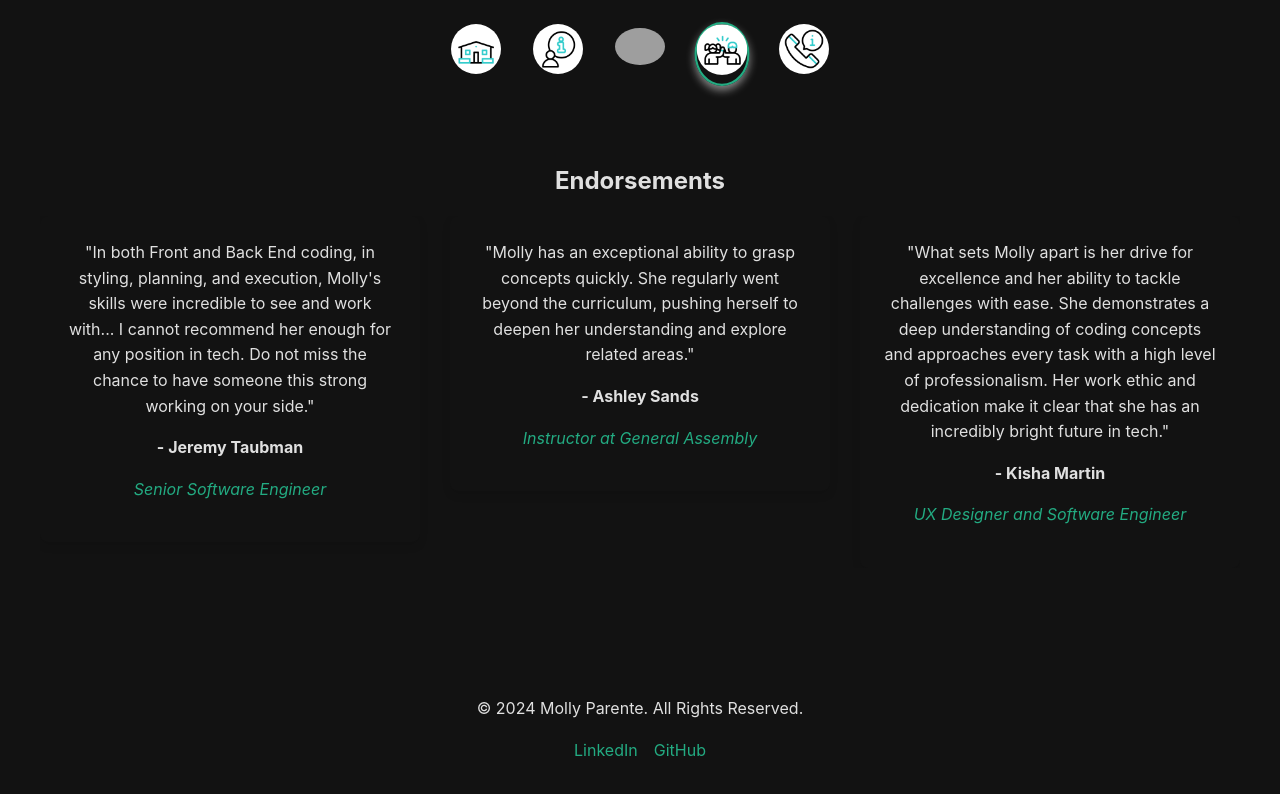
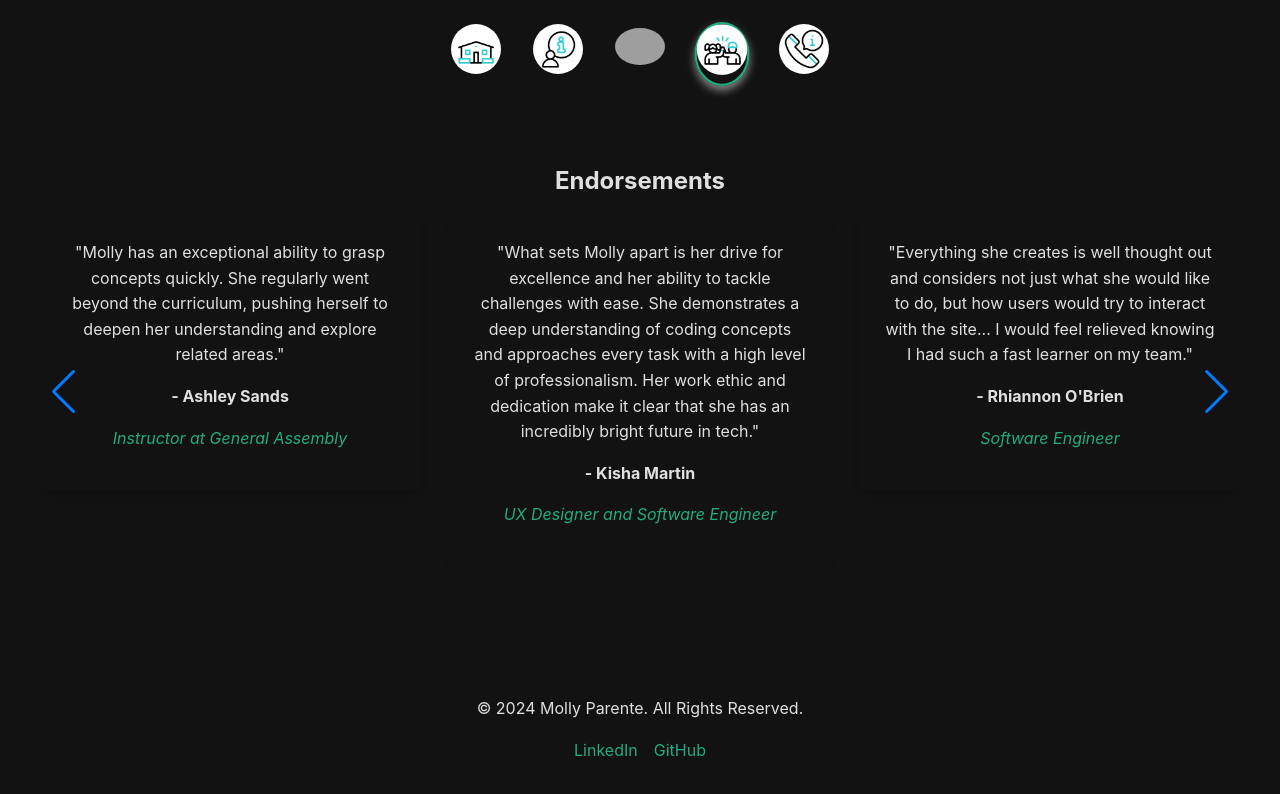
Before and after one commit to mparente88/mparente88.github.io, a Next.js app: page /endorsements in a window 1280 px wide. Shown: the top 794 px of the page. Built offline with nearby package versions, Linux system fonts and the light colour scheme; grey boxes are pictures that could not be loaded.

Commit message:
added autoplay to endorsement swiper

```diff
--- a/components/Endorsements.js
+++ b/components/Endorsements.js
@@ -1,5 +1,7 @@
 import { Swiper, SwiperSlide } from "swiper/react"
+import { Navigation, Autoplay } from "swiper/modules"
 import "swiper/css"
+import "swiper/css/navigation"
 
 export default function Endorsements() {
   const endorsements = [
@@ -23,6 +25,11 @@ export default function Endorsements() {
       title: "Software Engineer",
       feedback: "Everything she creates is well thought out and considers not just what she would like to do, but how users would try to interact with the site... I would feel relieved knowing I had such a fast learner on my team.",
     },
+    {
+      name: "Sara Searson",
+      title: "Software Engineer",
+      feedback: "She was constantly teaching herself new techniques and technologies... putting herself and her projects above and beyond expectations. She consistently put the most hours into her projects and delivered projects that really pushed the requested technology to the limit of its capabilities.",
+    },
   ]
 
   return (
@@ -30,6 +37,18 @@ export default function Endorsements() {
       <h2>Endorsements</h2>
       <Swiper
         spaceBetween={30}
+        modules={[Navigation, Autoplay]}
+        navigation
+        loop={true}
+        autoplay={{
+          delay: 3000,
+          disableOnInteraction: true,
+        }}
+        onAutoplayStop={(swiper) => {
+          if (swiper.autoplay.running) {
+            swiper.autoplay.stop()
+          }
+        }}
         breakpoints={{
           640: { slidesPerView: 1 },
           768: { slidesPerView: 2 },
```
